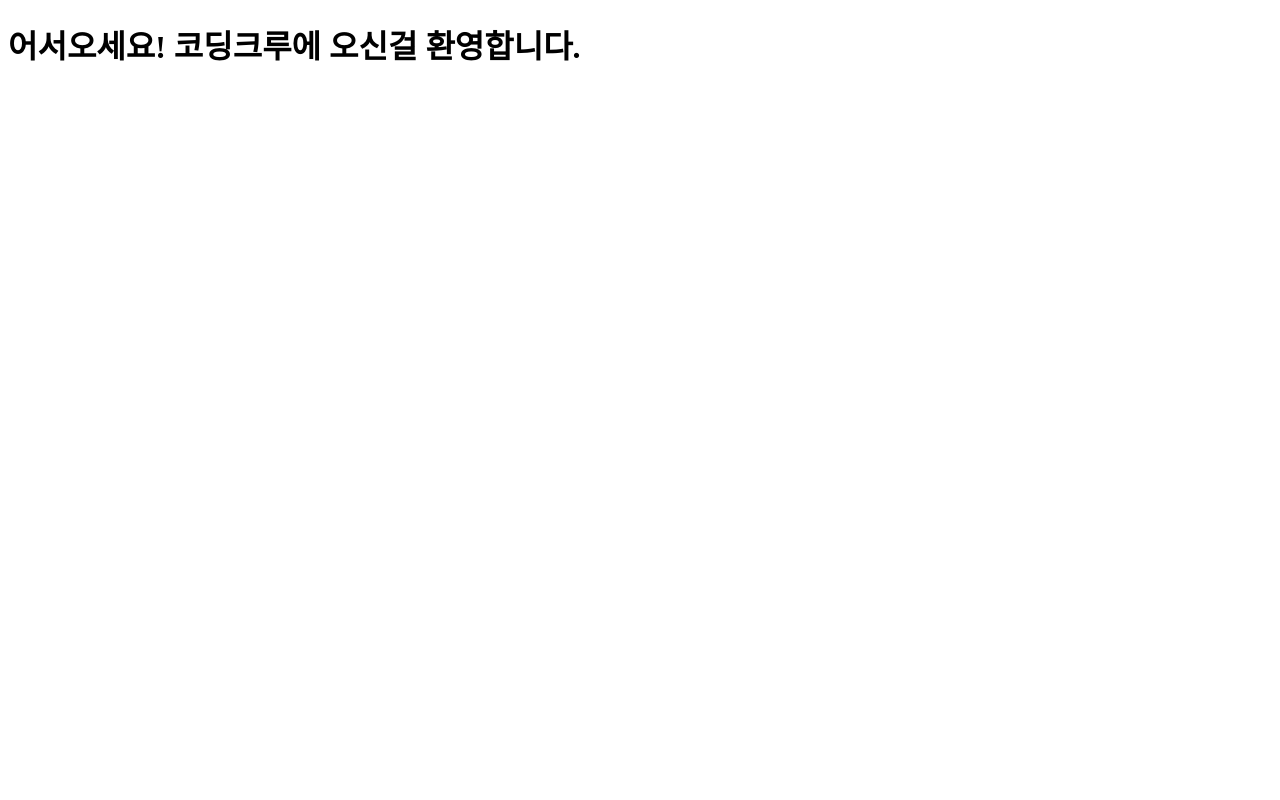
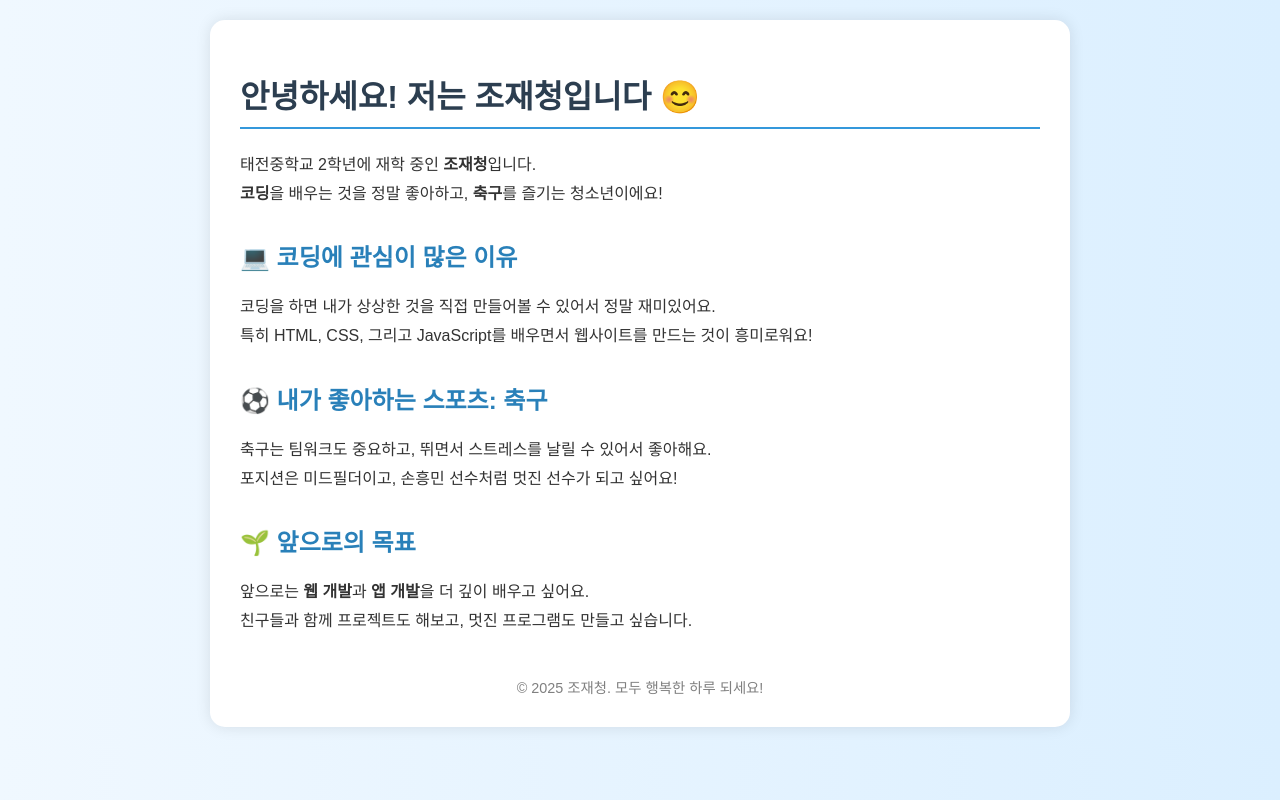
Before and after one commit to codingNcrew/codingNcrew.github.io, a plain HTML site: page index.html in a window 1280 px wide. Drawn offline with Linux system fonts and the light colour scheme.

Commit message:
Update index.html

```diff
--- a/index.html
+++ b/index.html
@@ -2,11 +2,77 @@
 <html lang="ko">
 <head>
     <meta charset="UTF-8">
-    <meta name="viewport" content="width=device-width, initial-scale=1.0">
-    <title>Coding Crew</title>
+    <title>조재청의 자기소개서</title>
+    <style>
+        body {
+            font-family: 'Arial', sans-serif;
+            background: linear-gradient(to right, #f0f8ff, #dbefff);
+            margin: 0;
+            padding: 20px;
+        }
+
+        .container {
+            max-width: 800px;
+            background: white;
+            margin: auto;
+            padding: 30px;
+            border-radius: 15px;
+            box-shadow: 0 0 15px rgba(0,0,0,0.1);
+        }
+
+        h1 {
+            color: #2c3e50;
+            border-bottom: 2px solid #3498db;
+            padding-bottom: 10px;
+        }
+
+        h2 {
+            color: #2980b9;
+            margin-top: 30px;
+        }
+
+        p {
+            line-height: 1.8;
+            color: #333;
+        }
+
+        .footer {
+            margin-top: 40px;
+            text-align: center;
+            font-size: 0.9em;
+            color: gray;
+        }
+    </style>
 </head>
-<!-- <태그명> -->
 <body>
-    <h1>어서오세요! 코딩크루에 오신걸 환영합니다.</h1>
+    <div class="container">
+        <h1>안녕하세요! 저는 조재청입니다 😊</h1>
+        <p>
+            태전중학교 2학년에 재학 중인 <strong>조재청</strong>입니다.<br>
+            <strong>코딩</strong>을 배우는 것을 정말 좋아하고, <strong>축구</strong>를 즐기는 청소년이에요!
+        </p>
+
+        <h2>💻 코딩에 관심이 많은 이유</h2>
+        <p>
+            코딩을 하면 내가 상상한 것을 직접 만들어볼 수 있어서 정말 재미있어요.<br>
+            특히 HTML, CSS, 그리고 JavaScript를 배우면서 웹사이트를 만드는 것이 흥미로워요!
+        </p>
+
+        <h2>⚽ 내가 좋아하는 스포츠: 축구</h2>
+        <p>
+            축구는 팀워크도 중요하고, 뛰면서 스트레스를 날릴 수 있어서 좋아해요.<br>
+            포지션은 미드필더이고, 손흥민 선수처럼 멋진 선수가 되고 싶어요!
+        </p>
+
+        <h2>🌱 앞으로의 목표</h2>
+        <p>
+            앞으로는 <strong>웹 개발</strong>과 <strong>앱 개발</strong>을 더 깊이 배우고 싶어요.<br>
+            친구들과 함께 프로젝트도 해보고, 멋진 프로그램도 만들고 싶습니다.
+        </p>
+
+        <div class="footer">
+            © 2025 조재청. 모두 행복한 하루 되세요!
+        </div>
+    </div>
 </body>
 </html>
```
